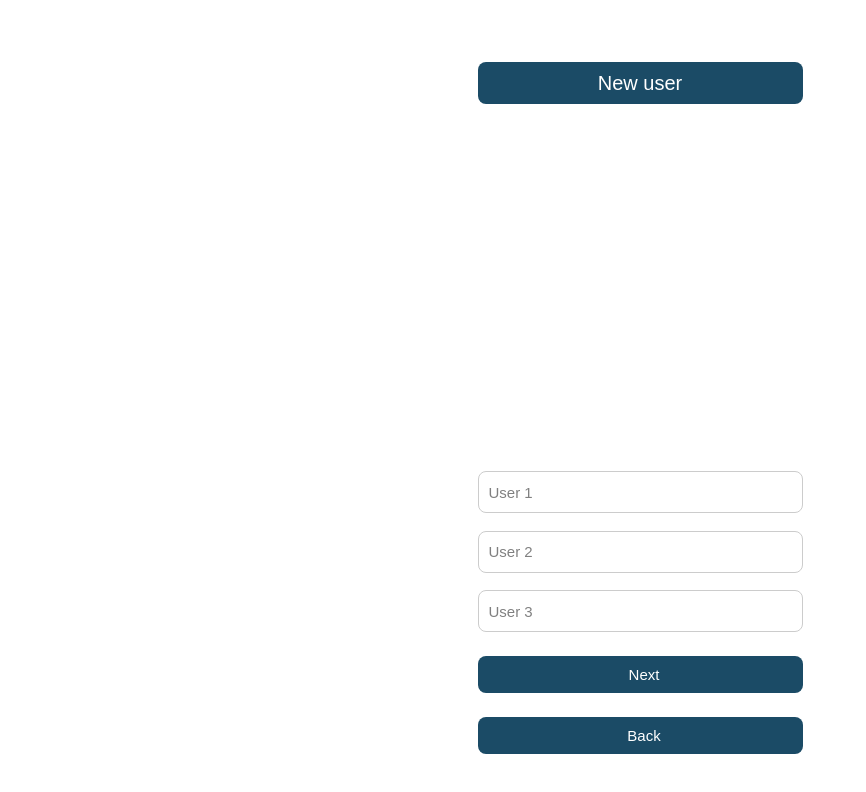
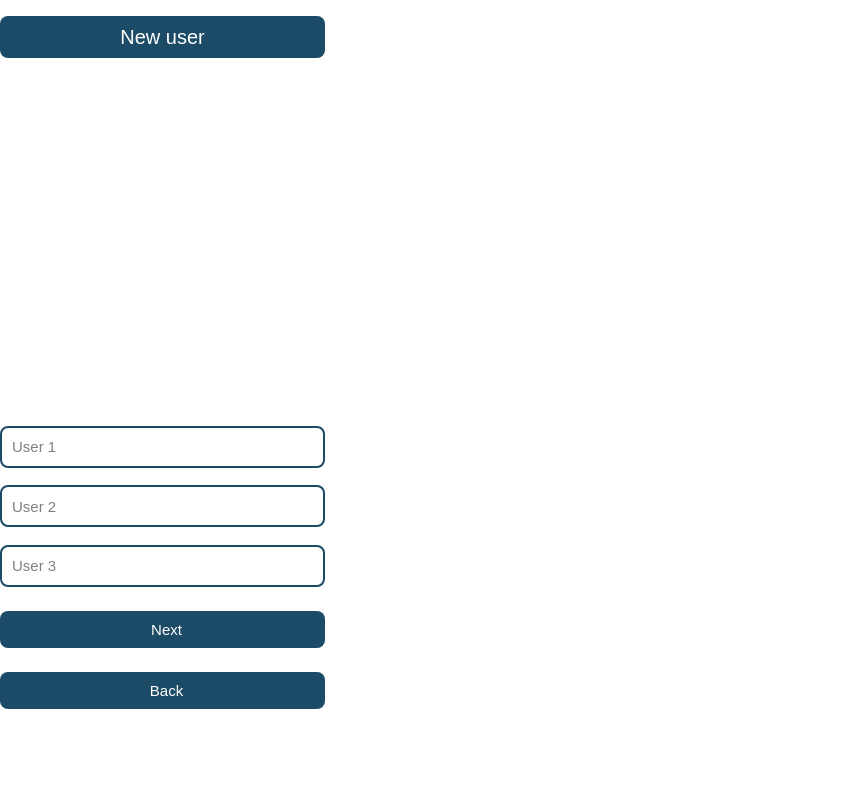
Before and after one commit to alinepmarcondes/ChatBot-IWS, a React (Create React App) app: page /newuser in a window 1280 px wide. Shown: the top 792 px of the page, without its empty margins (0-866 px from the left). Built offline with nearby package versions, Linux system fonts and the light colour scheme.

Commit message:
fix: ajuste tela web e mobile

```diff
--- a/src/components/NewUser/NewUser.css
+++ b/src/components/NewUser/NewUser.css
@@ -1,11 +1,18 @@
-.new-user-container {
+.new-user-page {
   display: flex;
   flex-direction: column;
   align-items: center;
   justify-content: center;
   height: 100vh;
+  background-color: #1B4B66;
 }
 
+.sub-container {
+  background-color: #F4F4F4;
+  padding: 250px 360px;
+  border-radius: 8px;
+  text-align: center;
+}
 .new-user-form {
   color: #1B4B66;
   font-size: 45px;
@@ -33,6 +40,7 @@
   align-items: center;
   justify-content: left;
   color: grey;
+  border: 2px solid #1B4B66; /* Largura, estilo e cor da borda */
 }
 
 .user-button:hover {
@@ -132,6 +140,7 @@
     align-items: center;
     justify-content: left;
     color: grey;
+    border: 2px solid #1B4B66; /* Largura, estilo e cor da borda */
   }
 
   .user-button:hover {
```
